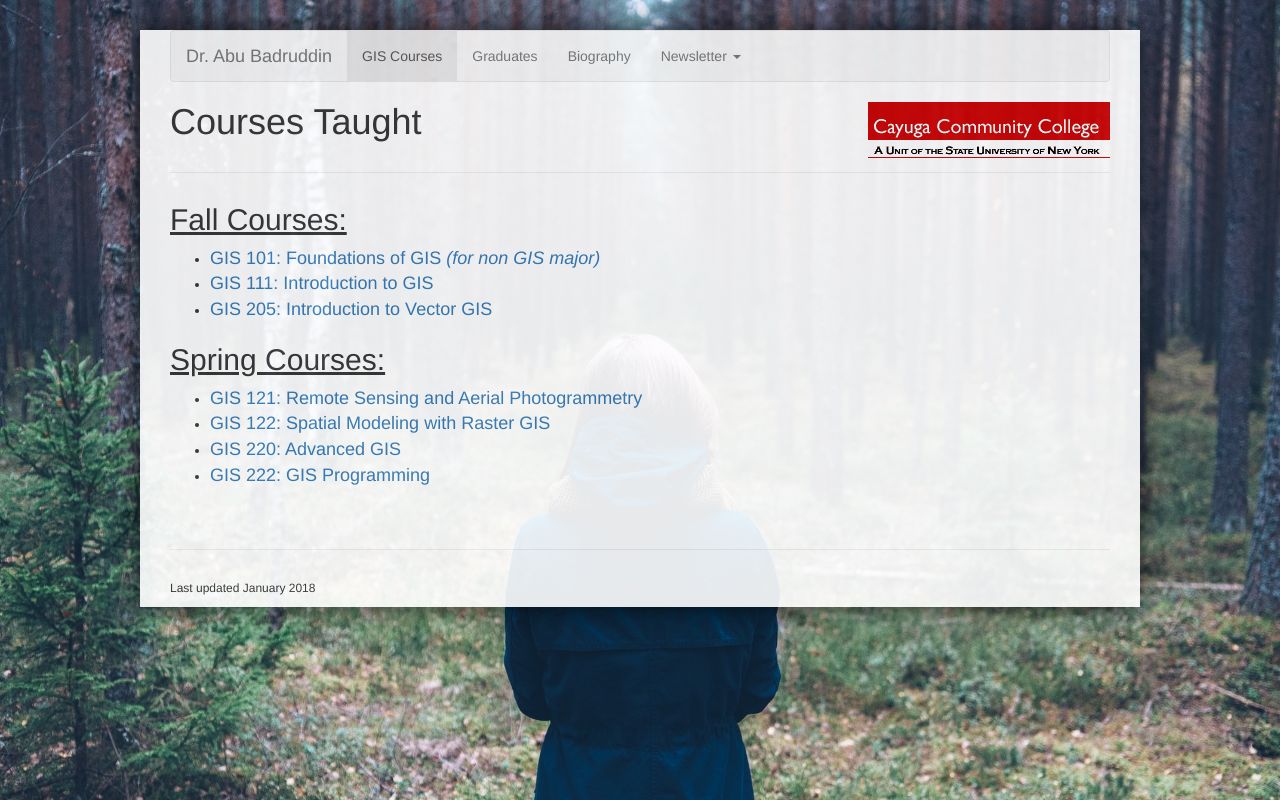
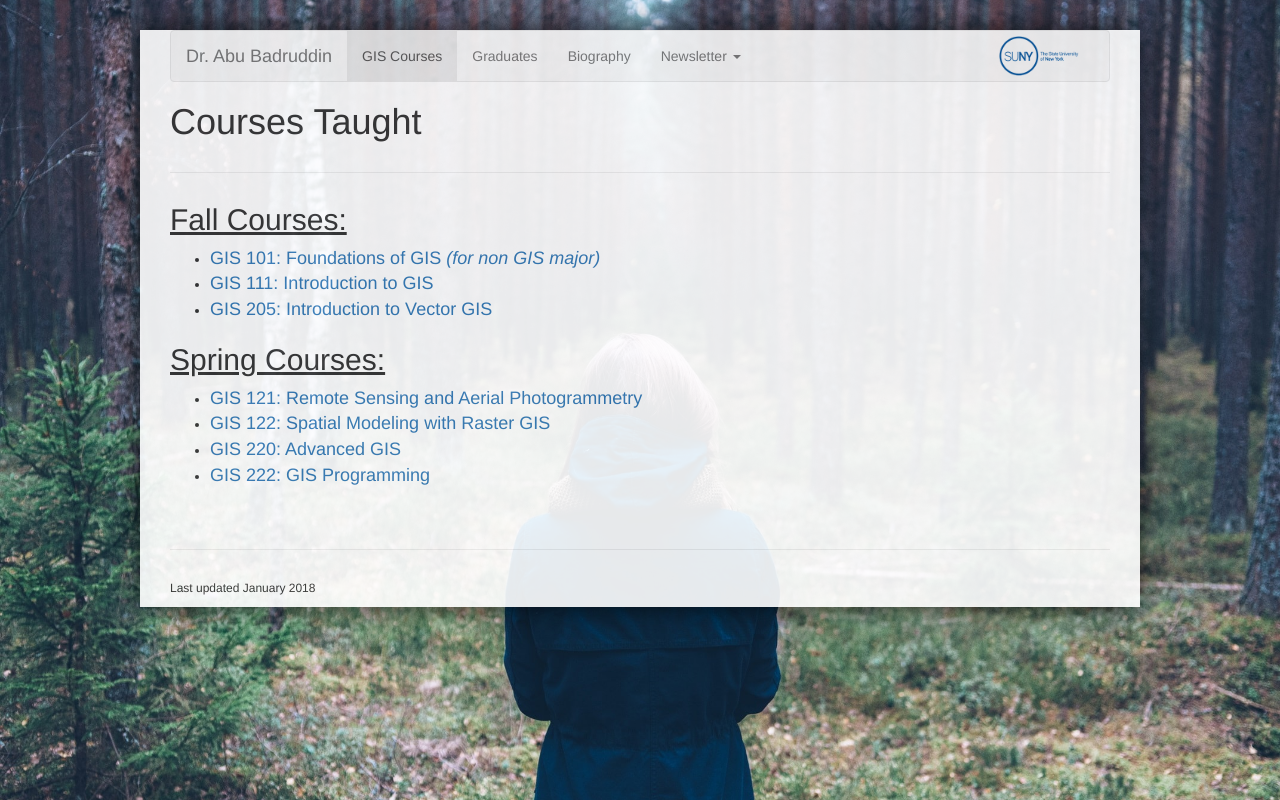
Before and after one commit to Saqif280/abubadruddin, a plain HTML site: page courses.html in a window 1280 px wide. Drawn offline with nearby package versions, Linux system fonts and the light colour scheme.

Commit message:
add logo, fix newsletter buttons

```diff
--- a/courses.html
+++ b/courses.html
@@ -4,7 +4,7 @@
   <link href="https://maxcdn.bootstrapcdn.com/bootstrap/3.3.4/css/bootstrap.min.css" rel="stylesheet" />
   <link href='style.css' rel='stylesheet' type='text/css'>
   <script src="https://ajax.googleapis.com/ajax/libs/jquery/1.11.1/jquery.min.js"></script>
-  <!-- <script src="http://maxcdn.bootstrapcdn.com/bootstrap/3.3.4/js/bootstrap.min.js"></script> -->
+  <script src="https://maxcdn.bootstrapcdn.com/bootstrap/3.3.4/js/bootstrap.min.js"></script>
   <script src="backstretch.js"></script>
 </head>
 <body>
@@ -35,6 +35,7 @@
                 </ul>
               </li>
             </ul>
+            <img id="logo" src="Pictures/logo.png">
           </div><!--/.nav-collapse -->
         </div><!--/.container-fluid -->
       </nav>
@@ -43,7 +44,7 @@
 
     <!-- <hr> -->
 
-<font><a href="http://www.cayuga-cc.edu/"><img src="Pictures/Collegelogo.gif" alt="CCC Logo" width="242" height="57" border="0" align="right"></a></font>
+<font><a href="http://www.cayuga-cc.edu/"></a></font>
 <A href="HTTP://WWW.cayuga-cc.edu"> </A>
 <h1>Courses Taught</h1>
 <hr>
--- a/style.css
+++ b/style.css
@@ -64,7 +64,9 @@ float: left;
 margin-left: 30px;
 }
 #logo{
-  width: 110px;
-  float: left;
+  /*width: 110px;*/
+  margin-top: 5px;
+  height: 40px;
+  float: right;
   /*margin: 5px;*/
 }
```
Also changed, not shown: biography.html (+2 -2 lines), graduates.html (+2 -1 lines), index.html (+2 -1 lines), 1 other file.
